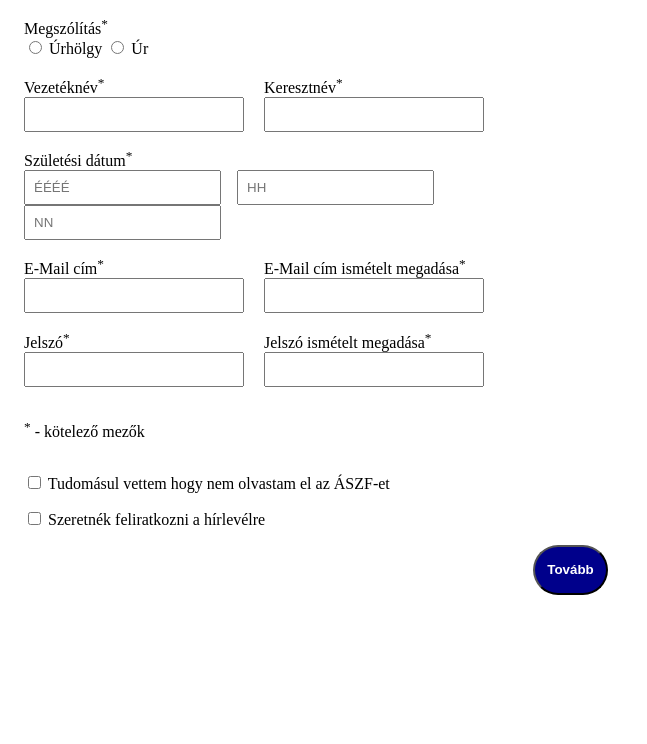
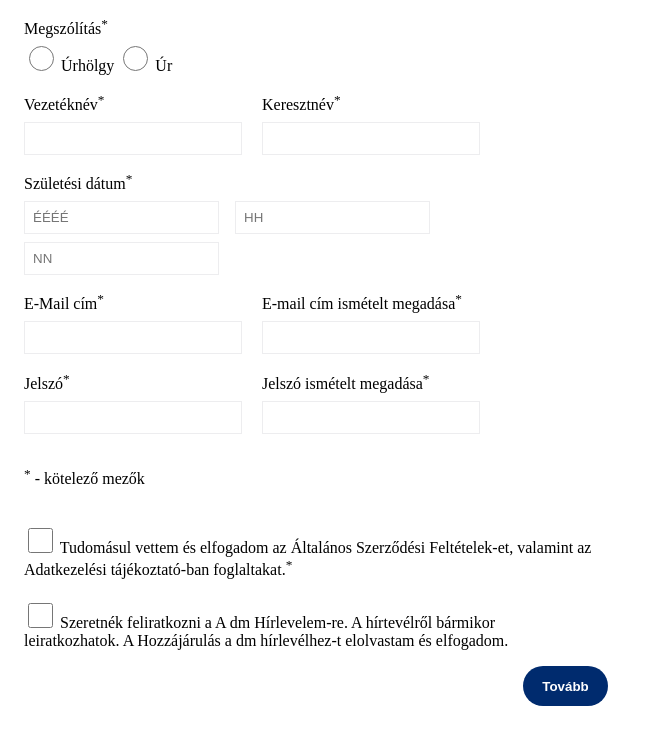
Before and after one commit to n-szilard/urlap, a plain HTML site: page index.html in a window 1280 px wide. Shown: the whole page, without its empty margins (0-647 px from the left). Drawn offline with Linux system fonts and the light colour scheme.

Commit message:
kész van

```diff
--- a/index.html
+++ b/index.html
@@ -48,7 +48,7 @@
                 <input type="email" name="email" id="email">
             </div>
             <div class="masodik">
-                <label for="email_ism">E-Mail cím ismételt megadása<sup>*</sup></label>
+                <label for="email_ism">E-mail cím ismételt megadása<sup>*</sup></label>
                 <br>
                 <input type="email" name="email_ism" id="email_ism">
             </div>
@@ -71,12 +71,16 @@
 
         <div class="aszf_container">
             <input type="checkbox" name="aszf" id="aszf">
-            <label for="aszf">Tudomásul vettem hogy nem olvastam el az ÁSZF-et</label>
+            <label for="aszf">Tudomásul vettem és elfogadom az Általános Szerződési Feltételek-et, valamint az
+                Adatkezelési tájékoztató-ban foglaltakat.<sup>*</sup>
+            </label>
         </div>
 
         <div class="hirlevel_container">
             <input type="checkbox" name="hirlevel" id="hirlevel">
-            <label for="hirlevel">Szeretnék feliratkozni a hírlevélre</label>
+            <label for="hirlevel">Szeretnék feliratkozni a A dm Hírlevelem-re. A hírtevélről bármikor leiratkozhatok. A
+                Hozzájárulás a dm hírlevélhez-t elolvastam és elfogadom.
+            </label>
         </div>
 
         <button type="submit">Tovább</button>
--- a/style.css
+++ b/style.css
@@ -16,12 +16,13 @@ form > div, p {
 
 button {
     color: white;
-    background-color: darkblue;
+    background-color: #002b6e;
     float: right;
     border-radius: 32px;
-    width: 75px;
-    height: 50px;
+    width: 85px;
+    height: 40px;
     font-weight: bold;
+    border: none;
 }
 
 form {
@@ -30,6 +31,8 @@ form {
 
 input {
     padding: 8px;
+    margin-top: 8px;
+    border: 1px solid #ededef;
 }
 
 #ev, #honap, #nap {
@@ -58,3 +61,13 @@ p {
     margin-top: 32px;
     margin-bottom: 32px;
 }
+
+input[type="radio"] {
+    width: 25px;
+    height: 25px;
+}
+
+input[type="checkbox"] {
+    width: 25px;
+    height: 25px;
+}
```
